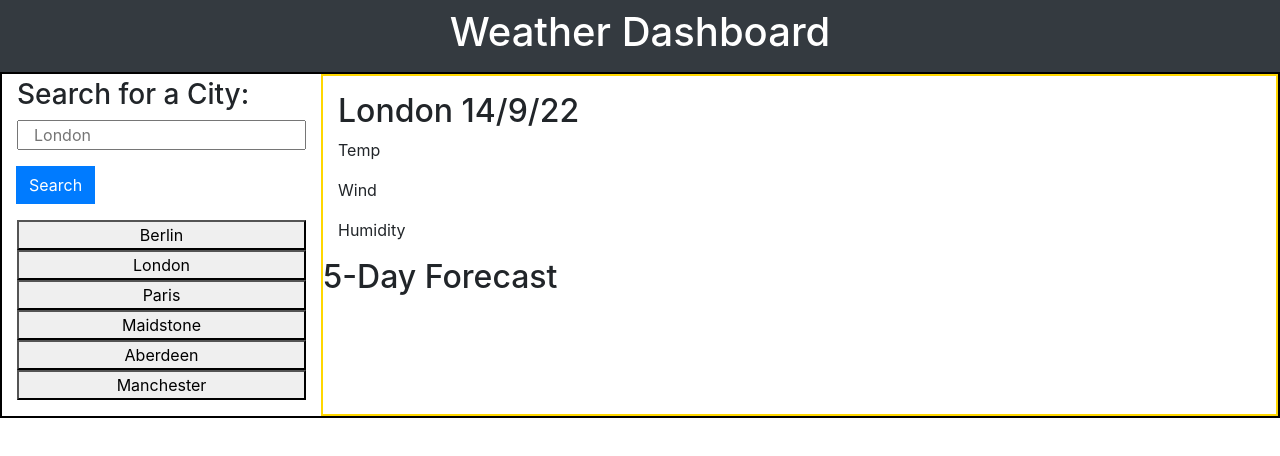
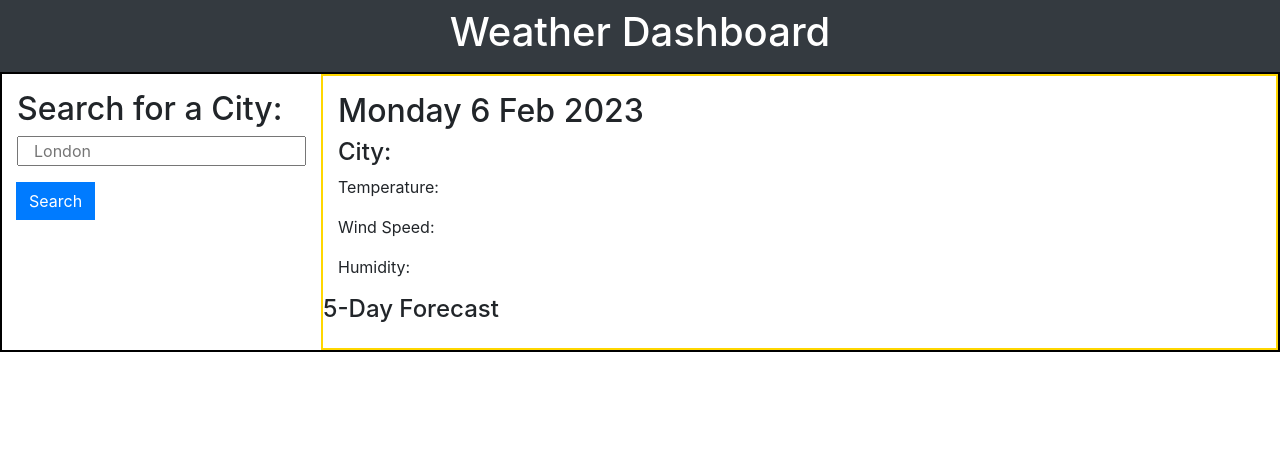
Before and after one commit to MartaMilewczyk/challenge-8-weather-app, a plain HTML site: page index.html in a window 1280 px wide. Drawn offline with nearby package versions, Linux system fonts and the light colour scheme.

Commit message:
added date, weather parameters display

```diff
--- a/assets/js/script.js
+++ b/assets/js/script.js
@@ -1,18 +1,34 @@
+const dateTodayEl = $('#date-today');
+const cityDisplayEl = $('#city-display');
+const temperatureEl= $('#temperature-today');
+const windEl = $('#wind-speed-today');
+const humidityEl = $('#humidity-today');
+const forecastEl = $('#forecast');
+
+const todayDate = dayjs().format('dddd D MMM YYYY');
+const kelvinTmp = 273;
+
+dateTodayEl.append(todayDate);
 
 $('#search-button').on('click', function (event) {
     event.preventDefault();
 
     const APIkey = "5855cfc92433887fd60ef500d9af8040";
     const cityName = $('#search-input').val().trim();
-
     let queryURL = `https://api.openweathermap.org/data/2.5/weather?q=${cityName}&appid=${APIkey}`
-
 
     $.ajax({
         url: queryURL,
         method: "GET"
     }).then(function (response) {
-        console.log(response)
+
+        // display city from input and related weather parameters
+        cityDisplayEl.append(cityName);
+        temperatureEl.append(`${Math.floor(response.main.temp - kelvinTmp)} °C`);
+        windEl.append(`${response.wind.speed}  m/s`);
+        humidityEl.append(`${response.main.humidity} %`);
+        console.log(response);
+
     })
 
 
--- a/index.html
+++ b/index.html
@@ -6,9 +6,13 @@
   <meta name="viewport" content="width=device-width, initial-scale=1.0" />
   <meta http-equiv="X-UA-Compatible" content="ie=edge" />
 
+  <!-- Bootstrap -->
+  <link rel="stylesheet" href="https://stackpath.bootstrapcdn.com/bootstrap/4.3.1/css/bootstrap.min.css" />
+  <!-- Fontawesome -->
+  <link rel="stylesheet" href="https://stackpath.bootstrapcdn.com/font-awesome/4.7.0/css/font-awesome.min.css" />
+  <!-- Stylesheet -->
   <link rel="stylesheet" href="./assets/styles/reset.css" />
-  <link rel="stylesheet" href="https://stackpath.bootstrapcdn.com/bootstrap/4.3.1/css/bootstrap.min.css" />
-  <link rel="stylesheet" href="https://stackpath.bootstrapcdn.com/font-awesome/4.7.0/css/font-awesome.min.css" />
+
   <title>Weather Dashboard</title>
 </head>
 
@@ -20,15 +24,17 @@
   <!-- max-width for ultra wide resolutions -->
   <div class="container" style="max-width: 1400px; border: 2px solid black">
     <div class="row">
+      <!-- Aside -->
       <aside class="col-lg-3 pb-3">
-        <h2 id="form-heading" class="mt-1 h3 form-label"> Search for a City: </h2>
+        <!-- Form -->
+        <h2 id="form-heading" class="mt-3 h2 form-label"> Search for a City: </h2>
         <form id="search-form" class="form">
           <div class="form-inline form-group">
             <div class="input-group">
               <input id="search-input" class="form-input weather-search container-fluid" type="text" placeholder="London"
                 aria-labelledby="form-heading" aria-controls="today forecast" />
               <div class="input-group-append">
-                <button id="search-button" type="submit" class="btn search-button btn-primary mt-3" aria-label="submit search">
+                <button id="search-button" type="submit" class="btn btn-primary mt-3" aria-label="submit search">
                   Search
                 </button>
                 <hr class="hr weather-hr" />
@@ -36,25 +42,22 @@
             </div>
           </div>
         </form>
+        <!-- History search -->
         <div class="list-group" id="history">
-          <button>Berlin</button>
-          <button>London</button>
-          <button>Paris</button>
-          <button>Maidstone</button>
-          <button>Aberdeen</button>
-          <button>Manchester</button>
+
         </div>
       </aside>
 
       <main class="col-lg-9 pb-3" style="border: 2px solid gold; " >
         <section id="today" class="mt-3" role="region" aria-live="polite">
-          <h2>London 14/9/22</h2>
-          <p>Temp</p>
-          <p>Wind</p>
-          <p>Humidity</p>
+          <h2 id="date-today"></h2>
+          <h4 id="city-display">City: </h4>
+          <p id="temperature-today">Temperature: </p>
+          <p id="wind-speed-today">Wind Speed: </p>
+          <p id="humidity-today">Humidity: </p>
         </section>
         <section id="forecast" class="row mt-3" role="region" aria-live="polite">
-          <h2 id="forecast-heading">5-Day Forecast</h2>
+          <h4 id="forecast-heading">5-Day Forecast</h4>
 
         </section>
       </main>
@@ -63,8 +66,8 @@
     </div>
   </div>
 
-  <!-- Moment.js -->
-  <script src="https://cdnjs.cloudflare.com/ajax/libs/moment.js/2.29.4/moment.min.js"></script>
+  <!-- day.js -->
+  <script src="https://cdnjs.cloudflare.com/ajax/libs/dayjs/1.11.7/dayjs.min.js"></script>
   <!-- jQuery -->
   <script src="https://cdnjs.cloudflare.com/ajax/libs/jquery/3.2.1/jquery.min.js"></script>
   <!-- Javascript -->
```
